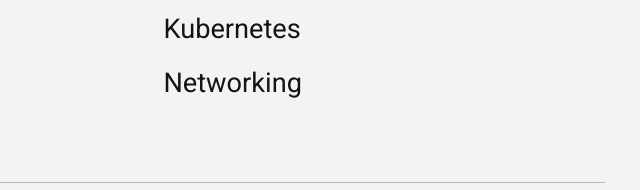
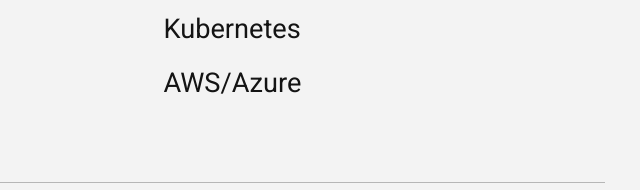
Before and after one commit to fabs312/fabio_devops_website, a plain HTML site: page about.html in a window 1280 px wide. Shown: the part 610-800 px from the top of the page, 611-1251 px from the left. Drawn offline with Linux system fonts and the light colour scheme.

Commit message:
changed learning section

```diff
--- a/about.html
+++ b/about.html
@@ -52,7 +52,7 @@
             <p>Terraform</p>
             <p>Networking</p>
             <p>Kubernetes</p>
-            <p>Networking</p>
+            <p>AWS/Azure</p>
           </div>
         </div>
       </section>
```
